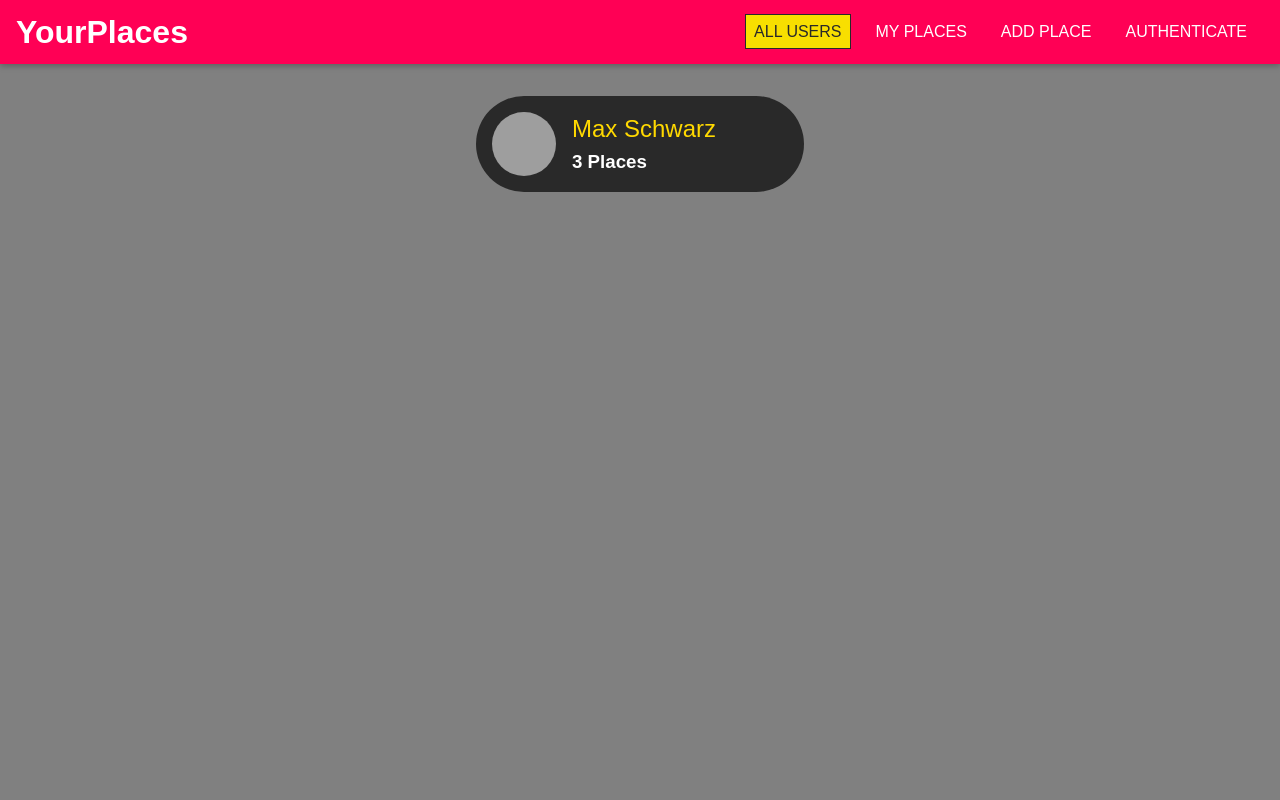
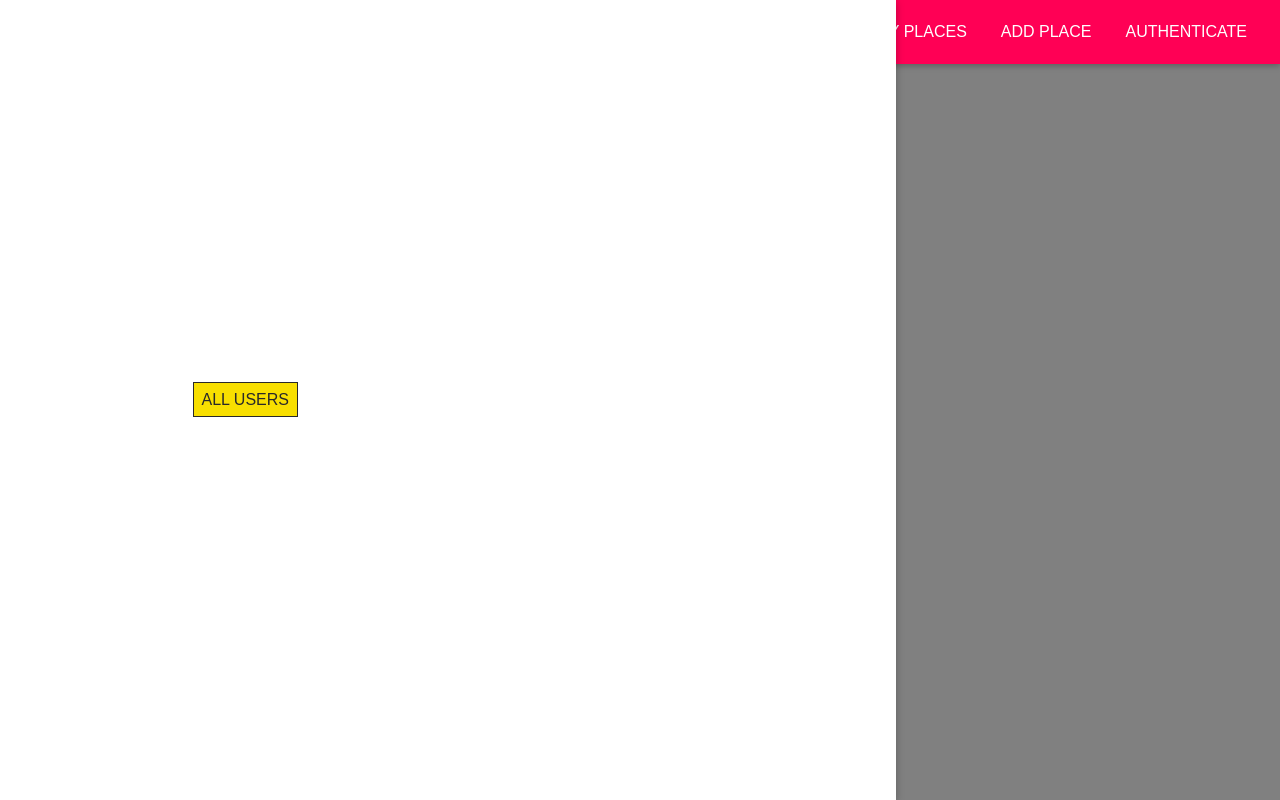
Before and after one commit to sskanda/user-image-sharing-react-node-express, a React (Create React App) app: page / in a window 1280 px wide. Built offline with nearby package versions, Linux system fonts and the light colour scheme; grey boxes are pictures that could not be loaded.

Commit message:
added side bar

```diff
--- a/public/index.html
+++ b/public/index.html
@@ -28,6 +28,7 @@
   </head>
   <body>
     <noscript>You need to enable JavaScript to run this app.</noscript>
+    <div id="drawer-hook"></div>
     <div id="root"></div>
     <!--
       This HTML file is a template.
--- a/src/shared/components/Navigation/MainNavigation.js
+++ b/src/shared/components/Navigation/MainNavigation.js
@@ -2,11 +2,18 @@
 import { Link } from "react-router-dom";
 
 import MainHeader from "./MainHeader";
+import NavLinks from "./NavLinks";
+import SideDrawer from "./SideDrawer";
 import "./MainNavigation.css";
-import NavLinks from "./NavLinks";
 
 const MainNavigation = (props) => {
   return (
+    <>
+      <SideDrawer>
+        <nav className="main-navigation__drawer-nav">
+          <NavLinks />
+        </nav>
+      </SideDrawer>
       <MainHeader>
         <button className="main-navigation__menu-btn">
           <span />
@@ -16,10 +23,11 @@
         <h1 className="main-navigation__title">
           <Link to="/">YourPlaces</Link>
         </h1>
-      <nav>
-        <NavLinks></NavLinks>
+        <nav className="main-navigation__header-nav">
+          <NavLinks />
         </nav>
       </MainHeader>
+    </>
   );
 };
 
--- a/src/shared/components/Navigation/SideDrawer.css
+++ b/src/shared/components/Navigation/SideDrawer.css
@@ -0,0 +1,10 @@
+.side-drawer {
+  position: fixed;
+  left: 0;
+  top: 0;
+  z-index: 100;
+  height: 100vh;
+  width: 70%;
+  background: white;
+  box-shadow: 0 2px 8px rgba(0, 0, 0, 0.26);
+}
--- a/src/shared/components/Navigation/SideDrawer.js
+++ b/src/shared/components/Navigation/SideDrawer.js
@@ -0,0 +1,12 @@
+import React from "react";
+import ReactDOM from "react-dom";
+
+import "./SideDrawer.css";
+
+const SideDrawer = (props) => {
+  const content = <aside className="side-drawer">{props.children}</aside>;
+
+  return ReactDOM.createPortal(content, document.getElementById("drawer-hook"));
+};
+
+export default SideDrawer;
--- a/src/users/pages/Users.js
+++ b/src/users/pages/Users.js
@@ -5,7 +5,7 @@
   const USERS = [
     {
       id: "u1",
-      name: "Max Schwarz",
+      name: "Rahil Ryn",
       image:
         "https://images.pexels.com/photos/839011/pexels-photo-839011.jpeg?auto=compress&cs=tinysrgb&dpr=2&h=750&w=1260",
       places: 3,
```
Lines whose indentation alone changed are shown as unchanged.
